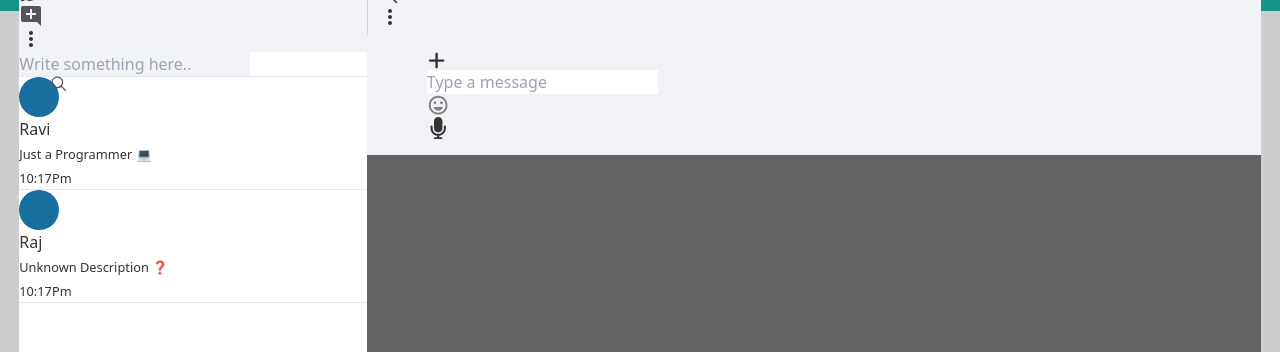
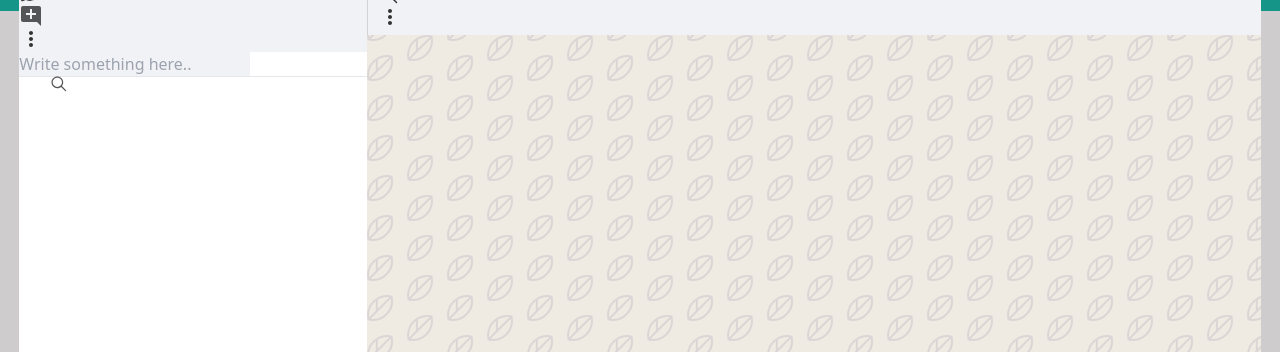
Before and after one commit to nerdyRK/whatsapp_clone, a React app: page / in a window 1280 px wide. Shown: the part 131-483 px from the top of the page. Built offline with nearby package versions, Linux system fonts and the light colour scheme; the HTML template or start-up script is replaced by a standard one.

Commit message:
added to localstorage and made desc in sidechat responsive

```diff
--- a/src/App.css
+++ b/src/App.css
@@ -29,8 +29,6 @@
   overflow-y: hidden;
   justify-content: space-between;
   margin: auto;
-
-  /* padding: 20px; */
   height: 94vh;
 }
 
@@ -85,7 +83,7 @@
 }
 
 .min-h-customHeight {
-  height: 80vh;
+  max-height: 75vh;
   /* max-width: fit-content; */
   /* Adjust the percentage as needed */
 }
@@ -209,6 +207,24 @@
   background-color: #fff;
 }
 
-.desc {
+small.desc {
   color: #333;
+  /* width: 50%; */
 }
+
+.chatDesc {
+
+  width: clamp(40px, 80%, 220px)
+}
+
+.chat-area {
+  display: flex;
+  flex-direction: column-reverse;
+  align-items: flex-end;
+  /* justify-content: flex-end; */
+  height: 75vh;
+  overflow-y: auto;
+  padding: 1.2rem 2.6rem;
+
+
+}
--- a/src/App.jsx
+++ b/src/App.jsx
@@ -11,10 +11,11 @@
 
 function App() {
   let [popupVisibility, setPopupVisibility] = useState(false);
-  let [sideChatsObj, setSideChatsObj] = useState([
-    { id: 1, name: "Ravi", desc: "Just a Programmer 💻" },
-    { id: 2, name: "Raj", desc: "Unknown Description ❓" },
-  ]);
+  const savedSideChatsObj = localStorage.getItem("sideChatsObj");
+  const initialSideChatsObj = savedSideChatsObj
+    ? JSON.parse(savedSideChatsObj)
+    : [];
+  let [sideChatsObj, setSideChatsObj] = useState(initialSideChatsObj);
 
   const [selectedChat, setSelectedChat] = useState({
     name: "user",
@@ -23,7 +24,7 @@
   });
 
   const handleChatId = (id) => {
-    console.log("Chat ID: ", id);
+    // console.log("Chat ID: ", id);
     let theChat = sideChatsObj.find((chat) => chat.id === id);
     setSelectedChat(theChat);
     // console.log(selectedChat[0]);
--- a/src/components/ChatArea.jsx
+++ b/src/components/ChatArea.jsx
@@ -1,7 +1,34 @@
 import React from "react";
 
-function ChatArea() {
-  return <div className="chat-area"></div>;
+function ChatArea({ chat }) {
+  let date = new Date();
+  let hours = date.getHours();
+  let minutes = date.getMinutes();
+  if (minutes.toString().length == 1) {
+    minutes = "0" + minutes;
+  }
+  let time = `${hours}:${minutes}Pm`;
+
+  return (
+    <div className="chat-area ">
+      {chat.reverse().map((msg) => (
+        <>
+          <p
+            className="bg-green-300 m-2 rounded-lg relative  py-2 pr-14 pl-4 right-0 bottom-0"
+            key={msg.msgid}
+          >
+            {msg.newMessage}
+            <span
+              className="absolute top-3 right-0"
+              style={{ fontSize: "10px", margin: "10px" }}
+            >
+              {time}
+            </span>
+          </p>
+        </>
+      ))}
+    </div>
+  );
 }
 
 export default ChatArea;
--- a/src/components/MainArea.jsx
+++ b/src/components/MainArea.jsx
@@ -3,9 +3,9 @@
 import MaxPart from "./MaxPart";
 
 function MainArea({ selectedChat }) {
-  console.log(selectedChat);
+  // console.log(selectedChat);
   return (
-    <div className="main-area h-full flex flex-col">
+    <div className="main-area h-full overflow-y-hidden flex flex-col">
       <Ribbon selectedChat={selectedChat} />
       <MaxPart />
     </div>
--- a/src/components/MaxPart.jsx
+++ b/src/components/MaxPart.jsx
@@ -1,17 +1,17 @@
-import { useContext } from "react";
+import { useContext, useState } from "react";
 import Popup from "./Popup";
 import SendMsg from "./SendMsg";
 import ChatArea from "./ChatArea";
 // import { VisibilityContext } from "../App";
 
 function MaxPart() {
-  // const { popupVisibility, setPopupVisibility } = useContext(VisibilityContext);
+  let [chat, setChat] = useState([]);
 
   return (
     <div className="max-part h-full flex flex-col justify-between">
       <Popup />
-      <ChatArea />
-      <SendMsg />
+      <ChatArea chat={chat} />
+      <SendMsg setChat={setChat} chat={chat} />
     </div>
   );
 }
--- a/src/components/Popup.jsx
+++ b/src/components/Popup.jsx
@@ -1,4 +1,4 @@
-import React, { useState, useContext } from "react";
+import React, { useState, useContext, useEffect } from "react";
 import { MdCancel } from "react-icons/md";
 import { VisibilityContext } from "../App";
 import { SideChatsContext } from "../App";
@@ -12,12 +12,12 @@
   let [phone, setPhone] = useState("");
   const [image, setImage] = useState(null);
 
-  let handleCancel = (e) => {
+  function handleCancel(e) {
     e.preventDefault();
     setPopupVisibility(false);
-  };
+  }
 
-  let handleAdd = (e) => {
+  function handleAdd(e) {
     e.preventDefault();
     let newChatObj = {};
     if (name) newChatObj.name = name;
@@ -32,19 +32,62 @@
     setName("");
     setDesc("");
     setPhone("");
-    // console.log(sideChatsObj);
-  };
+    console.log(sideChatsObj);
+    // localStorage.setItem("sideChatsObj", JSON.stringify(sideChatsObj));
+  }
 
-  const handleImageUpload = (event) => {
+  //* we wrote it in useEffect so that id has the latest data as set state is asynchronous in nature
+  useEffect(() => {
+    localStorage.setItem("sideChatsObj", JSON.stringify(sideChatsObj));
+  }, [sideChatsObj]);
+
+  function resizeImage(file, maxWidth) {
+    return new Promise((resolve, reject) => {
+      const img = new Image();
+      img.onload = () => {
+        const canvas = document.createElement("canvas");
+        const ctx = canvas.getContext("2d");
+
+        let width = img.width;
+        let height = img.height;
+
+        if (width > height) {
+          if (width > maxWidth) {
+            height *= maxWidth / width;
+            width = maxWidth;
+          }
+        } else {
+          if (height > maxWidth) {
+            width *= maxWidth / height;
+            height = maxWidth;
+          }
+        }
+
+        canvas.width = width;
+        canvas.height = height;
+        ctx.drawImage(img, 0, 0, width, height);
+        resolve(canvas.toDataURL());
+      };
+      img.onerror = reject;
+      img.src = URL.createObjectURL(file);
+    });
+  }
+
+  const handleImageUpload = async (event) => {
     const file = event.target.files[0];
     const reader = new FileReader();
 
-    reader.onloadend = () => {
-      setImage(reader.result);
+    reader.onloadend = async () => {
+      try {
+        const dataUrl = await resizeImage(file, 200); // Resize to 200 pixels wide
+        setImage(dataUrl);
+      } catch (err) {
+        console.error("Failed to resize image:", err);
+      }
     };
 
     if (file) {
-      reader.readAsDataURL(file);
+      reader.readAsArrayBuffer(file);
     } else {
       setImage(null);
     }
@@ -55,7 +98,7 @@
       className="popup bg-[aliceblue]"
       style={{ transform: popupVisibility ? "scale(1)" : "scale(0)" }}
     >
-      <form onSubmit={(e) => e.preventDefault()} className="flex flex-col">
+      <form onSubmit={handleAdd} className="flex flex-col">
         <button onClick={handleCancel} className="">
           <MdCancel
             title="Cancel"
--- a/src/components/Ribbon.jsx
+++ b/src/components/Ribbon.jsx
@@ -9,12 +9,12 @@
   //TO-DO
   const { sideChatsObj, setSideChatsObj } = useContext(SideChatsContext);
   return (
-    <div className="ribbon py-1 flex items-center justify-between">
+    <div className="ribbon py-2 flex items-center justify-between">
       <div className="flex flex-shrink-3 items-center">
         <img className="round-img object-cover" src={selectedChat?.image} />
         <div className="textArea">
           <h2 className="ribbon-name">{selectedChat?.name}</h2>
-          <small className="ribbon-desc">{selectedChat?.desc}</small>
+          {/* <small className="ribbon-desc">{selectedChat?.desc}</small> */}
         </div>
       </div>
       <div
--- a/src/components/SendMsg.jsx
+++ b/src/components/SendMsg.jsx
@@ -1,19 +1,33 @@
-import React from "react";
+import React, { useState } from "react";
 import { FaPlus } from "react-icons/fa6";
 import { MdOutlineEmojiEmotions } from "react-icons/md";
 import { FaMicrophone } from "react-icons/fa6";
 
 import { IoSend } from "react-icons/io5";
 
-function SendMsg() {
+function SendMsg({ setChat, chat }) {
+  let [chatInput, setChatInput] = useState("");
+
+  function handleSend(e) {
+    e.preventDefault();
+    if (chatInput !== "") {
+      const newMessage = chatInput.trim();
+      const msgid = Date.now();
+      setChat([...chat, { msgid, newMessage }]);
+      setChatInput("");
+    }
+  }
+
   return (
     <div className="send-msg w-full bg-black-900 flex items-center justify-between relative">
       <FaPlus
         className="absolute top-6 left-6 "
         style={{ fontSize: "1.2rem", cursor: "pointer" }}
       />
-      <div className="relative w-full">
+      <form onSubmit={handleSend} className="relative w-full">
         <input
+          value={chatInput}
+          onChange={(e) => setChatInput(e.target.value)}
           className="inputArea send-input w-full p-2 pl-14 pr-20 rounded-lg"
           type="text"
           placeholder="Type a message"
@@ -22,7 +36,7 @@
           style={{ fontSize: "1.4rem", cursor: "pointer", color: "grey" }}
           className="absolute top-2 left-4"
         />
-      </div>
+      </form>
       {/* <IoSend className="sendIcon" /> */}
       <FaMicrophone
         style={{ fontSize: "1.4rem", cursor: "pointer" }}
--- a/src/components/SideChat.jsx
+++ b/src/components/SideChat.jsx
@@ -24,17 +24,17 @@
       <div
         onClick={() => handleChatId(data.id)}
         // key={data.id}
-        className="sidechat cursor-pointer flex justify-between items-center px-4 py-2 text-black"
+        className="sidechat cursor-pointer flex justify-between flex-nowrap items-center px-2 py-2 text-black"
       >
-        <div className="info border-spacing-1s flex items-center">
+        <section className="info flex w-[80%] items-center">
           <div className="round-img w-11 h-11">
             <img src={data.image} alt="" />
           </div>
-          <div>
+          <div className="chatDesc truncate">
             <h2 className="name ">{data.name}</h2>
             <small className="desc ">{data.desc}</small>
           </div>
-        </div>
+        </section>
         {/* <RiDeleteBack2Fill className="deleteIcon" /> */}
         <small className="cursor-pointer" onClick={handleChatDelete}>
           {time}
--- a/src/components/Sidebar.jsx
+++ b/src/components/Sidebar.jsx
@@ -11,7 +11,7 @@
   };
 
   return (
-    <div className="sidebar">
+    <div className="sidebar h-full">
       <SidebarRibbon
         inputValue={inputValue}
         onInputChange={handleInputChange}
--- a/src/components/SidebarChats.jsx
+++ b/src/components/SidebarChats.jsx
@@ -18,7 +18,7 @@
   }
 
   return (
-    <div className=" side-chats w-full min-h-customHeight ">
+    <div className=" side-chats w-full   min-h-customHeight ">
       {filteredChats.map((box, i) => (
         <SideChat key={box.id} onDelete={handleChatDelete} data={box} />
       ))}
```
